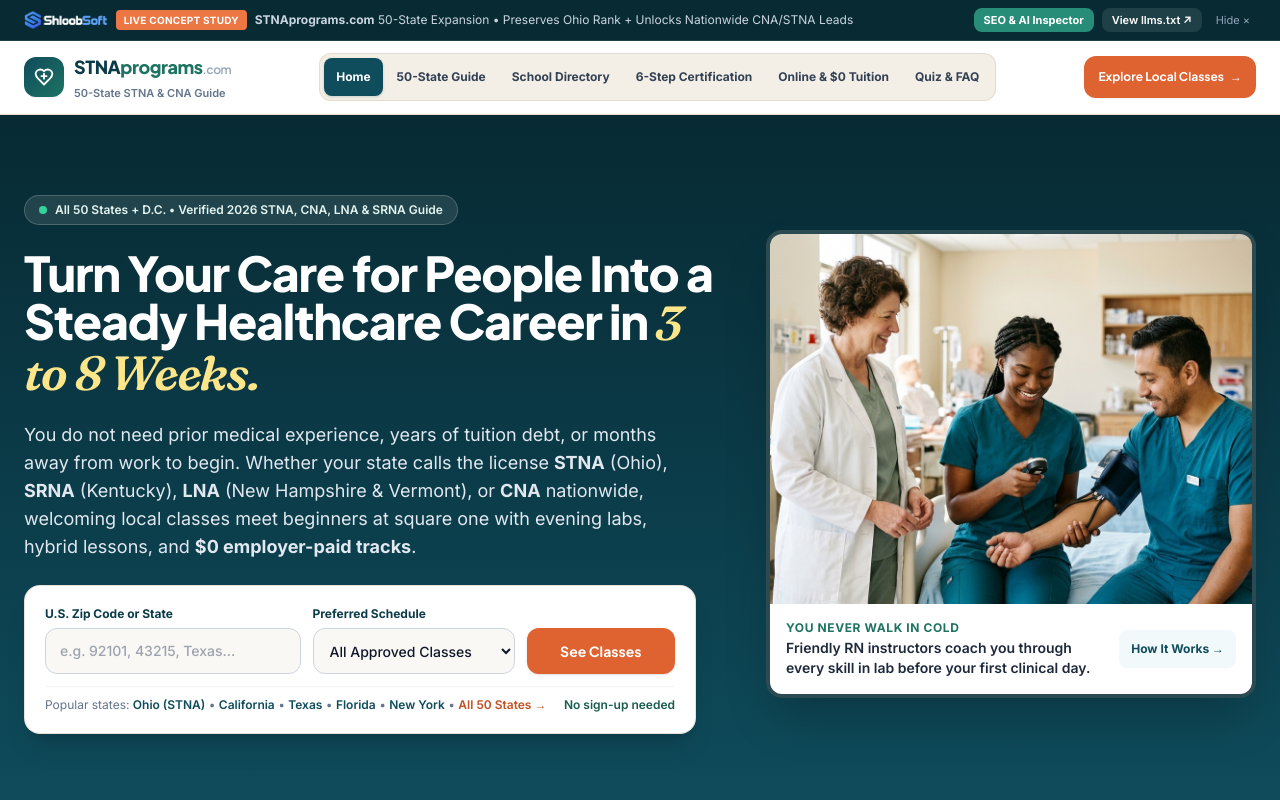
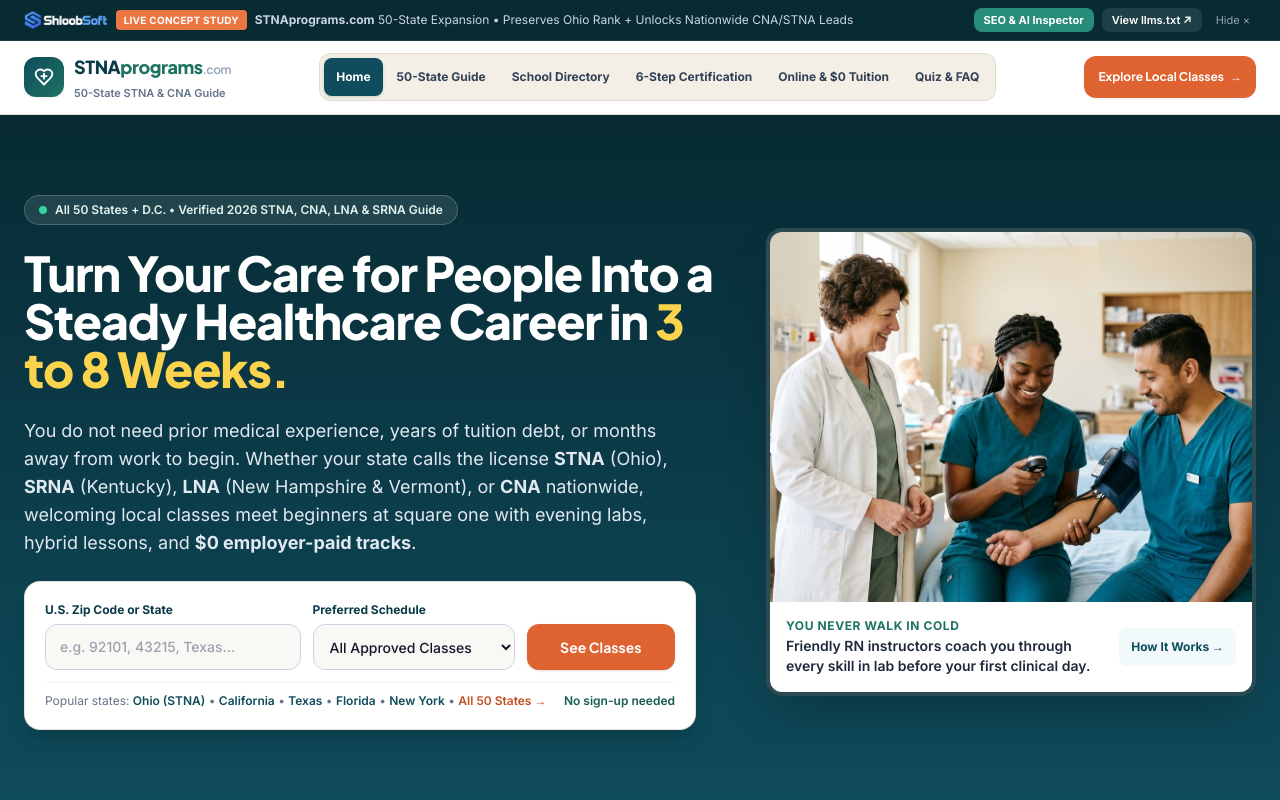
Before and after one commit to brous002/shloobsoft-site, a plain HTML site: page stnaprograms/index.html in a window 1280 px wide. Shown: the top 800 px of the page. Drawn offline with nearby package versions, Linux system fonts and the light colour scheme.

Commit message:
Remove Fraunces italic font on '3 to 8 Weeks' hero headline

```diff
--- a/stnaprograms/index.html
+++ b/stnaprograms/index.html
@@ -27,7 +27,7 @@
   <!-- HTTPS Google Fonts -->
   <link rel="preconnect" href="https://fonts.googleapis.com" />
   <link rel="preconnect" href="https://fonts.gstatic.com" crossorigin />
-  <link href="https://fonts.googleapis.com/css2?family=Fraunces:ital,opsz,wght@0,9..144,600;0,9..144,700;1,9..144,600&family=Inter:wght@400;500;600;700&family=Plus+Jakarta+Sans:wght@600;700;800&display=swap" rel="stylesheet" />
+  <link href="https://fonts.googleapis.com/css2?family=Inter:wght@400;500;600;700&family=Plus+Jakarta+Sans:wght@600;700;800&display=swap" rel="stylesheet" />
 
   <script src="https://cdn.tailwindcss.com"></script>
   <script>
@@ -39,8 +39,7 @@
           },
           fontFamily: {
             sans: ['Inter', 'system-ui', 'sans-serif'],
-            display: ['Plus Jakarta Sans', 'system-ui', 'sans-serif'],
-            serif: ['Fraunces', 'Georgia', 'serif']
+            display: ['Plus Jakarta Sans', 'system-ui', 'sans-serif']
           },
           colors: {
             harbor: {
@@ -328,7 +327,7 @@
           </div>
 
           <h1 class="font-display font-extrabold text-3xl sm:text-4xl lg:text-5xl tracking-tight leading-[1.12]">
-            Turn Your Care for People Into a Steady Healthcare Career in <span class="font-serif italic font-semibold text-amber-200">3 to 8 Weeks.</span>
+            Turn Your Care for People Into a Steady Healthcare Career in <span class="text-amber-300">3 to 8 Weeks.</span>
           </h1>
 
           <p class="text-base sm:text-lg text-slate-200 leading-relaxed max-w-2xl">
```
